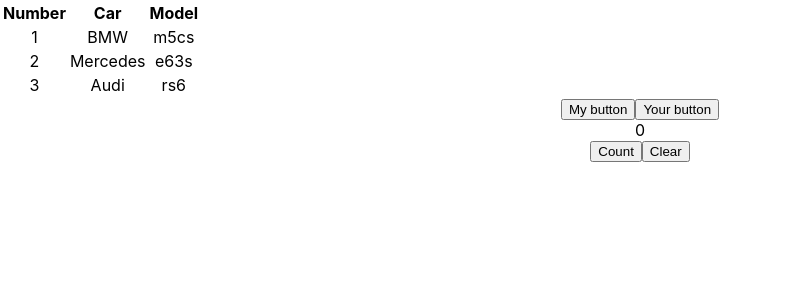
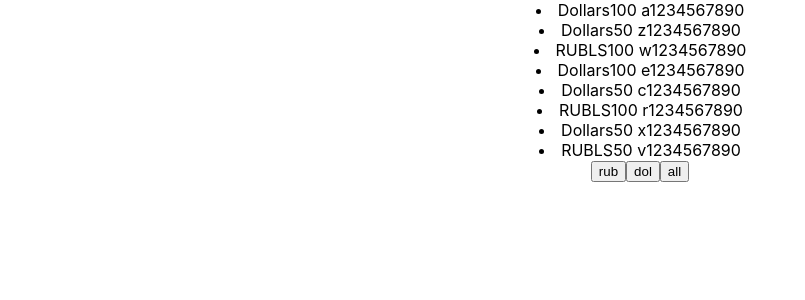
Before and after one commit to Ananasovna/microtasks, a React (Create React App) app: page / in a window 1280 px wide. Shown: the top 300 px of the page, without its empty margins (0-805 px from the left). Built offline with nearby package versions, Linux system fonts and the light colour scheme.

Commit message:
feat: make filter task

```diff
--- a/src/App.tsx
+++ b/src/App.tsx
@@ -1,35 +1,50 @@
 import React, {useState} from 'react';
 import './App.css';
-import {NewComponent} from "./components/NewComponent";
-import {Button} from "./components/Button";
+import {FilterType, NewComponent} from "./components/NewComponent";
 
+export type CurrencyType = {
+    banknots: string,
+    value: number,
+    number: string,
+}
 function App() {
 
-    let [counter, setCounter] = useState(0);
+    const [money, setMoney] = useState<CurrencyType[]>([
+        { banknots: 'Dollars', value: 100, number: ' a1234567890' },
+        { banknots: 'Dollars', value: 50, number: ' z1234567890' },
+        { banknots: 'RUBLS', value: 100, number: ' w1234567890' },
+        { banknots: 'Dollars', value: 100, number: ' e1234567890' },
+        { banknots: 'Dollars', value: 50, number: ' c1234567890' },
+        { banknots: 'RUBLS', value: 100, number: ' r1234567890' },
+        { banknots: 'Dollars', value: 50, number: ' x1234567890' },
+        { banknots: 'RUBLS', value: 50, number: ' v1234567890' },
+    ])
 
-    const count = () => {
-        setCounter(++counter);
-        console.log(counter);
+    const [filter, setFilter] = useState('all');
+
+    const changeFilter = (filter: FilterType) => {
+        setFilter(filter);
+    }
+    const filterMoney = () => {
+        let filteredMoney = money;
+        switch (filter) {
+            case 'all':
+                filteredMoney = money;
+                break;
+            case 'rub':
+                filteredMoney = money.filter(el => el.banknots === 'RUBLS');
+                break;
+            case 'dol':
+                filteredMoney = money.filter(el => el.banknots === 'Dollars');
+                break;
+        }
+
+        return filteredMoney;
     }
 
-    const clearCounter = () => {
-        setCounter(0);
-    }
-    const showSubscriber = (name: string, age: number) => {
-        console.log(name, age)
-    }
-
-
-
-  return (
-    <div className="App">
-      <NewComponent />
-        <Button callBack={() => showSubscriber('Vasya', 21)} title={'My button'}/>
-        <Button callBack={() => showSubscriber('Ivan', 18)} title={'Your button'}/>
-        <div>{counter}</div>
-        <Button callBack={count} title={'Count'}/>
-        <Button callBack={clearCounter} title={'Clear'}/>
-
+    return (
+        <div className="App">
+            <NewComponent filterMoney={filterMoney} changeFilter={changeFilter}/>
     </div>
   );
 }
--- a/src/components/NewComponent.tsx
+++ b/src/components/NewComponent.tsx
@@ -1,5 +1,14 @@
+import {Button} from "./Button";
+import React from "react";
+import {CurrencyType} from "../App";
 
-export const NewComponent = () => {
+type NewComponentPropsType = {
+    filterMoney: () => CurrencyType[];
+    changeFilter: (filter: FilterType) => void;
+}
+
+export type FilterType = 'dol' | 'rub' | 'all';
+export const NewComponent = (props: NewComponentPropsType) => {
 
     const topCars = [
         {manufacturer:'BMW', model:'m5cs'},
@@ -8,23 +17,20 @@
     ]
 
     return (
-        <table>
-            <tr>
-                <th>Number</th>
-                <th>Car</th>
-                <th>Model</th>
-            </tr>
-            {topCars.map((el, index) => {
+        <div>
+            {props.filterMoney().map((el, index) => {
                 return (
-                    <tr key={index}>
-                        <td>{index + 1}</td>
-                        <td>{el.manufacturer}</td>
-                        <td>{el.model}</td>
-                    </tr>
+                    <li key={index}>
+                        <span>{el.banknots}</span>
+                        <span>{el.value}</span>
+                        <span>{el.number}</span>
+                    </li>
                 )
             })
             }
-
-         </table>
+            <Button title={'rub'} callBack={() => props.changeFilter('rub')} />
+            <Button title={'dol'} callBack={() => props.changeFilter('dol')} />
+            <Button title={'all'} callBack={() => props.changeFilter('all')} />
+        </div>
     )
 }
```
